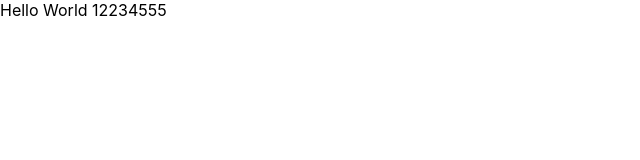
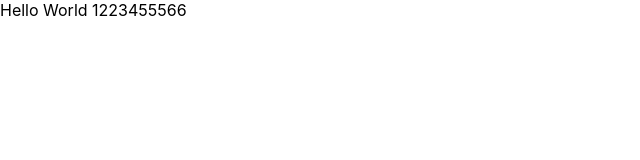
Before and after one commit to MoeezAhmedMalik/my-app, a React (Create React App) app: page / in a window 1280 px wide. Shown: the top 160 px of the page, without its empty margins (0-640 px from the left). Built offline with nearby package versions, Linux system fonts and the light colour scheme.

Commit message:
Update App.js

```diff
--- a/src/App.js
+++ b/src/App.js
@@ -4,7 +4,7 @@ import './App.css';
 function App() {
   return (
     <div>
-      Hello World 12234555
+      Hello World 1223455566
     </div>
   );
 }
```
